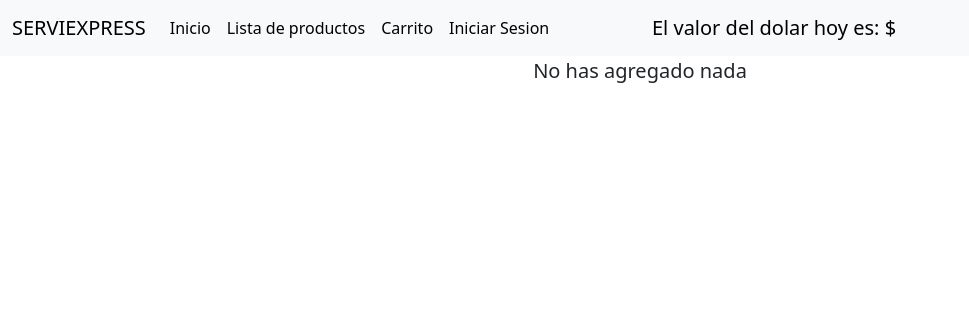
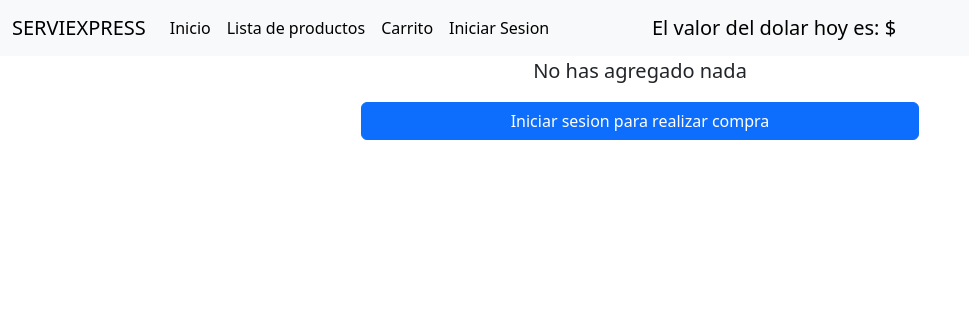
Before and after one commit to sinoda4/serviexpress, a Django app: page /carrito/ in a window 1280 px wide. Shown: the top 316 px of the page, without its empty margins (0-969 px from the left). Run offline with Django 4.2, Linux system fonts and the light colour scheme.

Commit message:
Cambios realizados visuales realizados al carrito, falta realizar conexion con api

```diff
--- a/carrito/carrito.py
+++ b/carrito/carrito.py
@@ -11,13 +11,15 @@ class Carrito():
 
         self.cart = cart
 
-    def add(self, producto):
+    def add(self, producto, cantidad):
         producto_id = str(producto.pk)
+        producto_cantidad = str(cantidad)
 
         if producto_id in self.cart:
             pass
         else:
-            self.cart[producto_id] = {'precio': str(producto.precio)}
+            #self.cart[producto_id] = {'precio': str(producto.precio)}
+            self.cart[producto_id] = int(producto_cantidad)
 
         self.session.modified = True
 
@@ -32,3 +34,7 @@ class Carrito():
 
         #retornar
         return productos
+
+    def get_cantidad(self):
+        cantidades = self.cart
+        return cantidades
--- a/carrito/static/css/carrito.css
+++ b/carrito/static/css/carrito.css
@@ -26,3 +26,8 @@ p{
 #rowTitulos {
     border-bottom: solid black 3px;
 }
+
+.row-productos-carrito{
+    border: solid black 1px;
+    border-radius: 30px;
+}
--- a/carrito/templates/carrito/carrito.html
+++ b/carrito/templates/carrito/carrito.html
@@ -15,67 +15,34 @@
 
 {% if productos_carrito %}
 
-<div class="container text-center mt-5">
-    <div  id="containerCarrito" class="container mt-3">
-        <div class="row" id="rowTitulos">
-            <div class="col">
-                <strong>Imagen</strong>
-            </div>
-            <div class="col">
-                <strong>Producto</strong>
-            </div>
-            <div class="col">
-                <strong>Precio</strong>
-            </div>
-            <div class="col">
-                <strong>Cantidad</strong>
-            </div>
+<div class="container mt-5">
+    {% for p in productos_carrito %}
+    <div class="row  row-cols-1 mt-1 text-center row-productos-carrito">
+
+        <div class="col-lg-6 col-sm-12 col-md-12 ">
+            <img class="img-carrito" src="{{p.imagenUrl.url}}" alt="{{producto.descripcion}}">
         </div>
 
-        <!--Falta agregar los productos, pero funciona-->
-        {% for p in productos_carrito %}
-        <div class="row row-productos mt-2">
-            <div class="col">
-                <img class="img-carrito" src="{{p.imagenUrl.url}}" alt="p.nombre_producto">
-            </div>
-            <div class="col">
-                <p>{{p.nombre_producto}}</p>
-            </div>
-            <div class="col">
-                <p>{{p.precio}}</p>
-            </div>
-            <div class="col">
-                <strong>Cantidad</strong>
-            </div>
-        </div>
-        {% endfor %}
+        <div class="col-lg-6 ">
+            <div class="container">
+                <p><strong>Producto:</strong> {{p.nombre_producto}} </p>
+                    <p><Strong>Codigo de producto:</Strong> {{p.pk}}</p>
+                    <p><strong>Precio de producto:</strong>${{p.precio}}</p>
+                    <p><strong>Cantidad:</strong>
+                        {% for key, value in cantidades.items %}
+                        {% if key == p.pk|slugify%}
+                            {{value}}
+                        {% endif %}
 
 
+                        {% endfor %}
+                        </p>
+                </div>
+            </div>
     </div>
+    {% endfor %}
+</div>
 
-
-
-    <hr>
-
-    <div class="row mt-2">
-        <div class="col col-md-6">
-            <p>Total a pagar: </p>
-        </div>
-        <div class="col col-md-6">
-            <p value="0" id="totalPagar"> </p>
-        </div>
-
-
-        {% if user.is_authenticated%}
-
-        <div class="col col-md-12 mt-2">
-            <a id="btnComprar" href="{% url 'realizarCompra' %}" class="btn btn-primary w-50" data-csrf-token="{{ csrf_token }}" tabindex="-1" role="button" aria-disabled="true">Realizar compra</a>
-        </div>
-        {% else %}
-
-            <a href="{% url 'login' %}" class="btn btn-primary w-50" tabindex="-1" role="button" aria-disabled="true">Iniciar sesion para confirmar</a>
-        {% endif %}
-    </div>
 
 {% else %}
 
@@ -87,6 +54,27 @@
 
 
 
+
+
+
+
+
+
+<div class="container text-center mt-2">
+    {% if user.is_authenticated%}
+        <a id="btnComprar" href="{% url 'realizarCompra' %}" class="btn btn-primary w-100" data-csrf-token="{{ csrf_token }}" tabindex="-1" role="button" aria-disabled="true">Realizar compra</a>
+    {% else %}
+        <a href="{% url 'login' %}" class="btn btn-primary w-50" tabindex="-1" role="button" aria-disabled="true">Iniciar sesion para realizar compra</a>
+</div>
+
+
+
+
+
+
+{% endif %}
+
+
 {% endblock %}
 
 {% block script %}
--- a/usuarios/templates/auth/transbank.html
+++ b/carrito/templates/carrito/transbank.html
@@ -15,7 +15,7 @@
 
 <div class="container">
     <h1>Crear categoria</h1>
-    <form id="formAgregar" action="{% url 'transbank' %}" method="POST" enctype="multipart/form-data">{% csrf_token %}
+    <form id="formAgregar" action="{% url 'payku' %}" method="POST" enctype="multipart/form-data">{% csrf_token %}
         <div class="row">
 
             <div class="col-md-12">
--- a/carrito/urls.py
+++ b/carrito/urls.py
@@ -14,4 +14,5 @@ urlpatterns =[
       path("realizarCompra", views.realizarCompra, name="realizarCompra"),
       path("add", views.add_carrito, name="add_carrito"),
       path("delete", views.delete_carrito, name="delete-carrito"),
+      path("payku", views.payku, name="payku")
 ]
--- a/carrito/views.py
+++ b/carrito/views.py
@@ -4,7 +4,7 @@ from taller.models import *
 from django.http import HttpResponse, JsonResponse
 from taller.models import Producto
 from .carrito import Carrito
-
+import requests
 
 # Create your views here.
 
@@ -13,40 +13,17 @@ from .carrito import Carrito
 def carrito(request):
     carrito = Carrito(request)
     productos_carrito = carrito.get_productos
+    productos_cantidad = carrito.get_cantidad
     print(productos_carrito)
 
-    return render(request, "carrito/carrito.html", {"productos_carrito": productos_carrito})
+    return render(request, "carrito/carrito.html", {"productos_carrito": productos_carrito, "cantidades": productos_cantidad})
 
 
 def realizarCompra(request):
 
-        data = request.POST.get("mi_dato")
-        jdata = json.loads(data)
+        return redirect("home")
 
 
-
-
-        username = None
-        if request.user.is_authenticated:
-            username = request.user
-
-        venta = Venta.objects.create(
-            FK_cliente = username,
-
-        )
-
-
-
-        #Se crea el detalle de la venta
-        for j in jdata:
-            print(j)
-            vServicio = Producto.objects.get(pk=j['id'])
-            Detalle_venta.objects.create(
-                id_reserva = venta,
-                Fk_producto = vServicio
-
-        )
-        return redirect("home")
 
 
 def add_carrito(request):
@@ -57,12 +34,13 @@ def add_carrito(request):
 
         #Obtener el producto del carrito
         producto_id = int(request.POST.get('producto_id'))
+        producto_cantidad = int(request.POST.get('producto_cantidad'))
 
         #Obtener el producto de la base de datos
         producto = get_object_or_404(Producto, pk=producto_id)
 
         #save session
-        carrito.add(producto=producto)
+        carrito.add(producto=producto, cantidad=producto_cantidad)
 
         #add cantidad
         carrito_cantidad = carrito.__len__()
@@ -79,3 +57,47 @@ def delete_carrito(request):
 
 def update_carrito(request):
      pass
+
+
+#Se utilizo payku como api
+def payku(request):
+    #KEY PUBLICA NO TOCAR, EN CASO DE NO FUNCIONAR HABLAR CON ADONIS
+    PUBLIC_KEY = "tkpu412d0f80c14a55ff8bb7bb822247"
+    BASE_URL = "https://app.payku.cl/api/transaction"
+    if request.method == "POST":
+        #DATA DE PRUEBA
+        data = {
+            "email": "johndoe@example.com",
+            "order": "98745",
+            "subject": "payment description",
+            "amount": 1,
+            "payment": 1,
+            "urlreturn": "https://localhost:8000",
+            "urlnotify": "https://www.youwebsite.com/urlnotify?orderClient=98745",
+            "additional_parameters": {
+                "parameters1": "keyValue",
+                "parameters2": "keyValue",
+                "order_ext": "fff-777"
+            }
+        }
+
+
+        url = BASE_URL
+        headers = {
+            "Content-Type": "application/json",
+            "Authorization": f"Bearer {PUBLIC_KEY}"
+        }
+        body = json.dumps(data)
+        response = requests.post(url, headers=headers, data=body)
+
+        if response.status_code == 200:
+            result = response.json()
+
+            """ print(result["url"])
+            return redirect(result["url"]) """
+            return JsonResponse(result, status=200)
+        else:
+            return JsonResponse({'mal': 'mal'}, status=500)
+
+    else:
+        return render(request, 'carrito/transbank.html', {})
--- a/usuarios/urls.py
+++ b/usuarios/urls.py
@@ -6,5 +6,5 @@ urlpatterns = [
     path("login_usuario", views.login_user, name="login"),
     path("logout_usuario", views.logout_user, name="logout"),
     path("registro_usuario", views.register_user, name="registro_usuario"),
-    path("transbank", views.transbank, name="transbank")
+
 ]
```
Also changed, not shown: taller/templates/taller/verProducto.html (+14 -5 lines), usuarios/views.py (+0 -45 lines), db.sqlite3.
